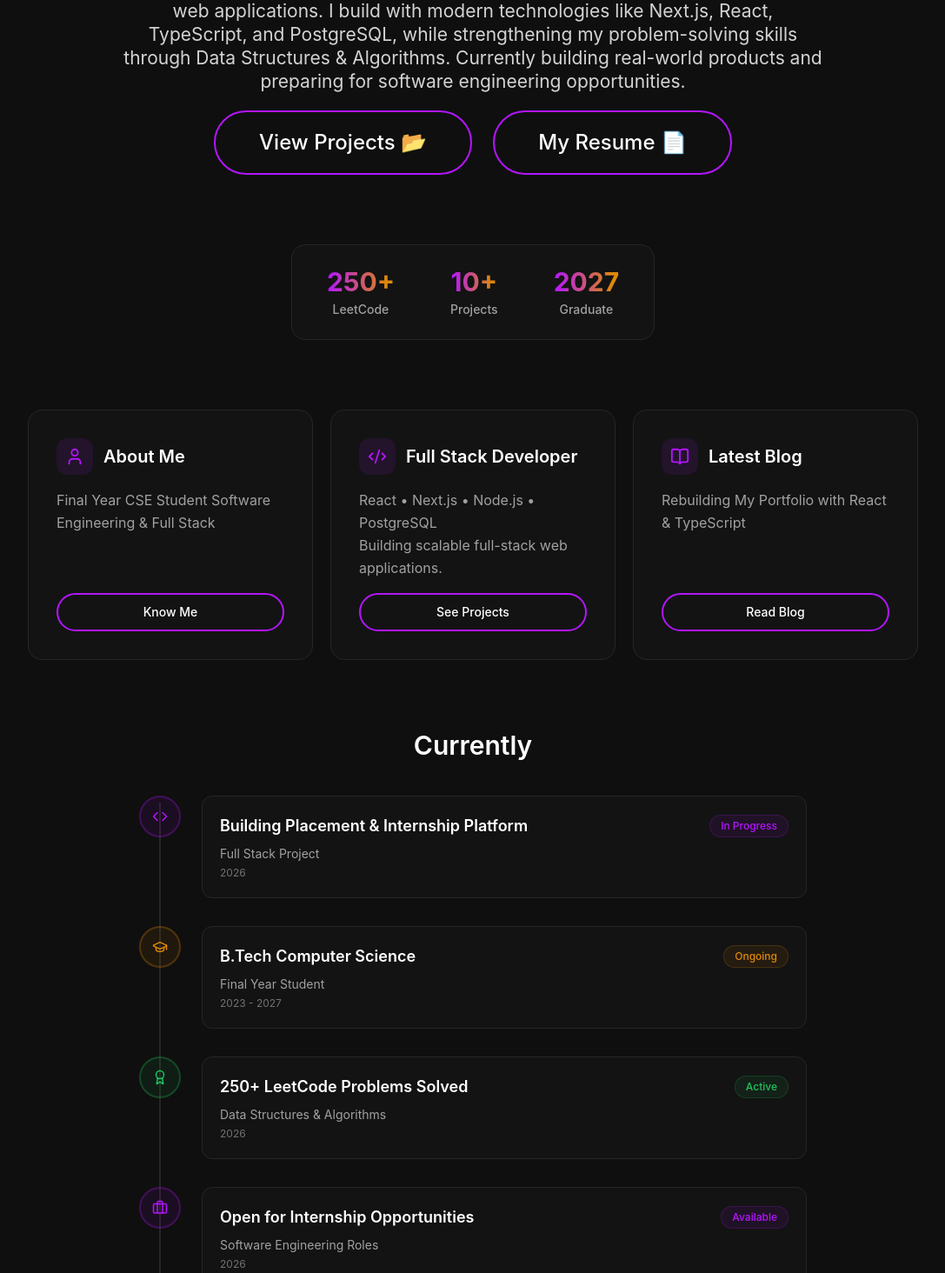
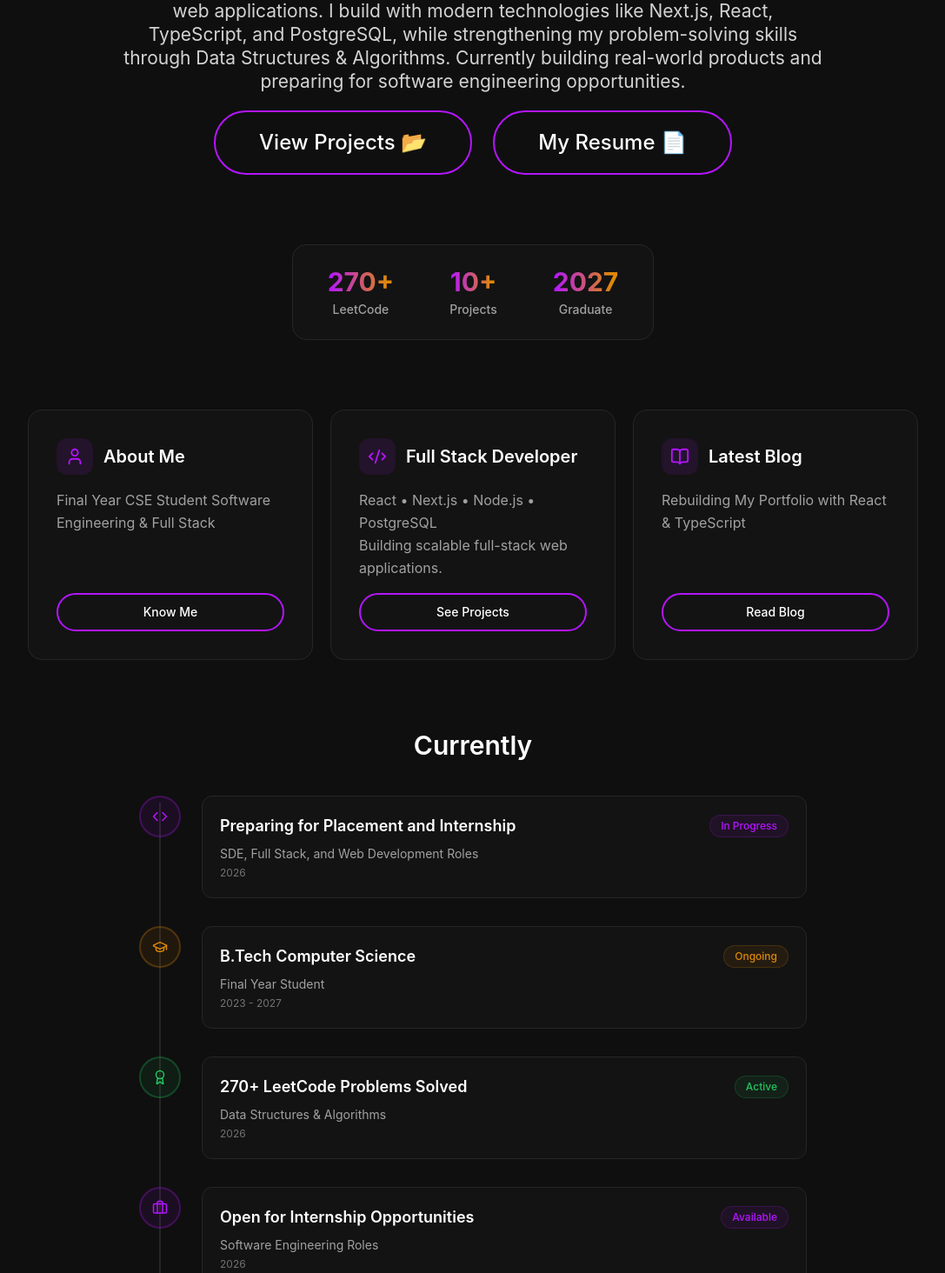
Before and after one commit to abhiynar2804/Abhay_portfolio, a React (Vite) app: page / in a window 1280 px wide. Shown: the part 468-1932 px from the top of the page at 87% size, without its empty margins (96-1183 px from the left). Built offline with nearby package versions, Linux system fonts and the light colour scheme.

Commit message:
feat: September Maintenace

```diff
--- a/src/components/Home/StatsBar.tsx
+++ b/src/components/Home/StatsBar.tsx
@@ -4,7 +4,7 @@ export default function StatsBar() {
   const { ref, isInView } = useInView();
 
   const stats = [
-    { value: "250+", label: "LeetCode" },
+    { value: "270+", label: "LeetCode" },
     { value: "10+", label: "Projects" },
     { value: "2027", label: "Graduate" },
   ];
--- a/src/components/Home/Timeline.tsx
+++ b/src/components/Home/Timeline.tsx
@@ -4,8 +4,8 @@ import { useInView } from '../../hooks/useInView';
 const timelineItems = [
   {
     icon: Code,
-    title: 'Building Placement & Internship Platform',
-    subtitle: 'Full Stack Project',
+    title: 'Preparing for Placement and Internship',
+    subtitle: 'SDE, Full Stack, and Web Development Roles',
     period: '2026',
     status: 'In Progress',
     color: '#b415ff',
@@ -20,7 +20,7 @@ const timelineItems = [
   },
   {
     icon: Award,
-    title: '250+ LeetCode Problems Solved',
+    title: '270+ LeetCode Problems Solved',
     subtitle: 'Data Structures & Algorithms',
     period: '2026',
     status: 'Active',
--- a/src/components/about/Achievements.tsx
+++ b/src/components/about/Achievements.tsx
@@ -2,8 +2,8 @@ import { Code2, Terminal, Trophy, Briefcase, ChevronRight } from 'lucide-react';
 import { useInView } from '../../hooks/useInView';
 
 const stats = [
-  { icon: <Code2 size={24} />, value: '250+', label: 'LeetCode Problems', desc: 'Consistent problem solving' },
-  { icon: <Terminal size={24} />, value: '300+', label: 'DSA Problems', desc: 'Data Structures & Algorithms' },
+  { icon: <Code2 size={24} />, value: '270+', label: 'LeetCode Problems', desc: 'Consistent problem solving' },
+  { icon: <Terminal size={24} />, value: '320+', label: 'DSA Problems', desc: 'Data Structures & Algorithms' },
   { icon: <Trophy size={24} />, value: '4+', label: 'Hackathons', desc: 'Built & shipped under pressure' },
   { icon: <Briefcase size={24} />, value: '1', label: 'Internships', desc: 'Real-world engineering exp.' },
 ];
--- a/src/components/about/Resume.tsx
+++ b/src/components/about/Resume.tsx
@@ -25,7 +25,7 @@ export default function Resume() {
             <h2 className="text-2xl font-bold text-white mb-1">My Resume</h2>
             <p className="text-gray-400 text-sm">
               A detailed overview of my skills, experience, and education.<br />
-              Last updated: <strong className="text-white">August 2026</strong>
+              Last updated: <strong className="text-white">September 2026</strong>
             </p>
           </div>
         </div>
```
Also changed, not shown: 2 other files (tests, documents, lock files or other folders).
